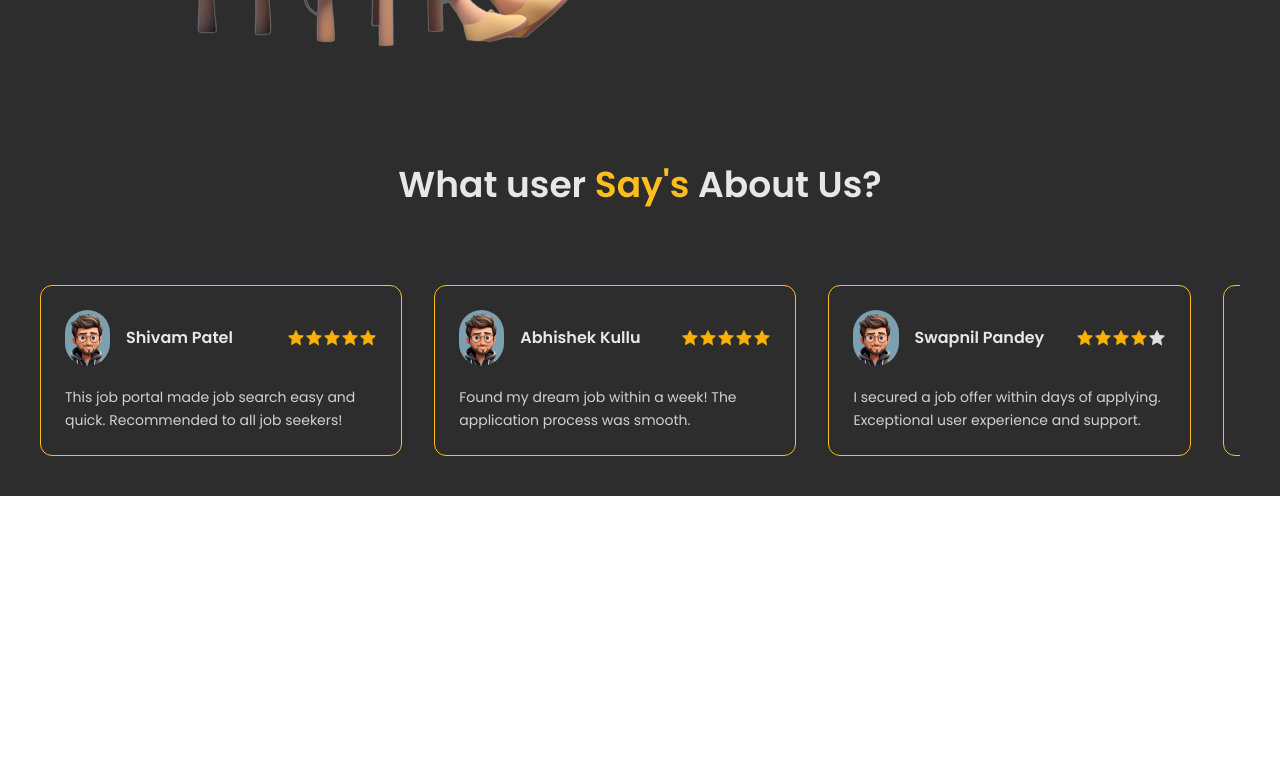
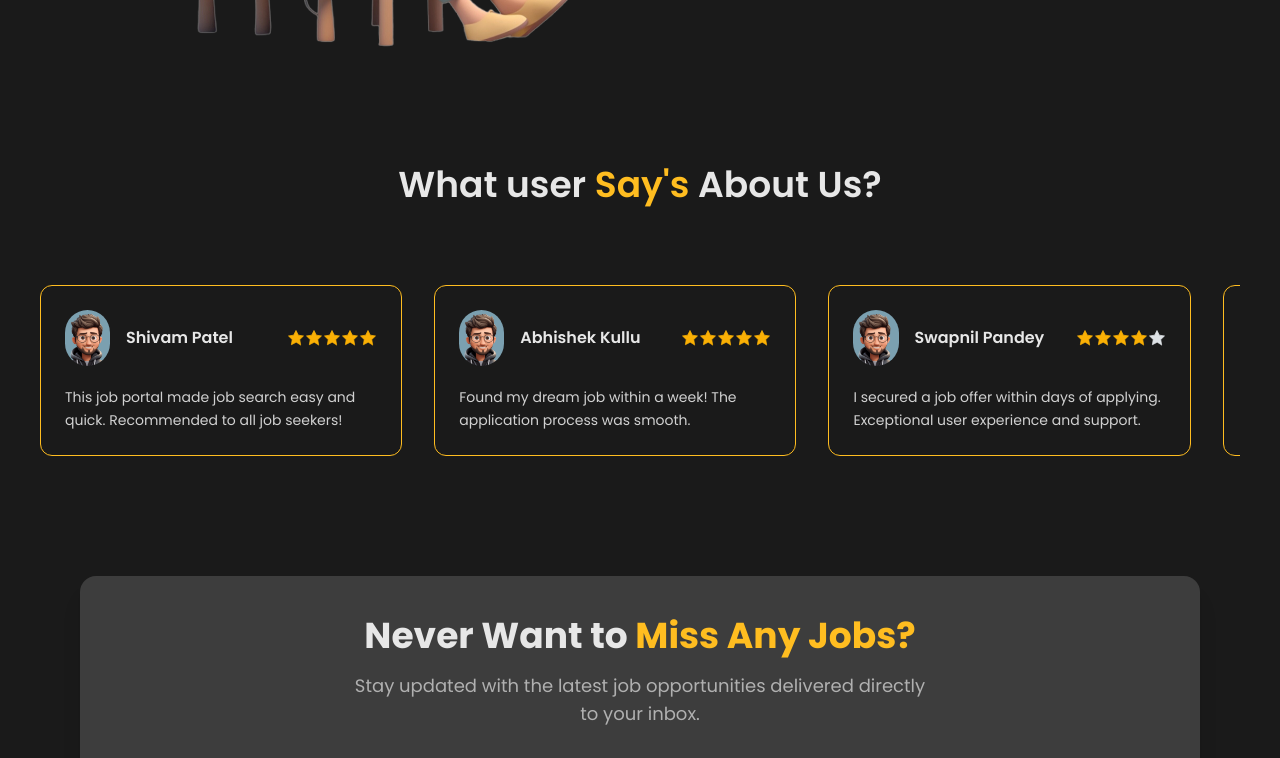
Before and after one commit to rajans01github/JOB-PORTAL, a React (Create React App) app in the folder job-portal/: page / in a window 1280 px wide. Shown: the part 2000-2758 px from the top of the page. Before the commit the page ends 2496 px from the top, so only its background shows below. Built offline with nearby package versions, Linux system fonts and the light colour scheme.

Commit message:
Subscribe button added 🔥

```diff
--- /dev/null
+++ b/job-portal/src/Landingpage/Subscribe.tsx
@@ -0,0 +1,39 @@
+const Subscribe = () => {
+  return (
+    <div className="mt-20 mb-20 mx-4 md:mx-20 py-10 px-6 bg-mine-shaft-900 rounded-2xl shadow-xl text-center flex flex-col items-center">
+
+      {/* Heading */}
+      <h2 className="text-3xl md:text-4xl font-bold text-mine-shaft-100 mb-4">
+        Never Want to <span className="text-bright-sun-400">Miss Any Jobs?</span>
+      </h2>
+
+      {/* Subheading */}
+      <p className="text-base md:text-lg text-mine-shaft-300 mb-8 max-w-xl">
+        Stay updated with the latest job opportunities delivered directly to your inbox.
+      </p>
+
+      {/* Subscription Form */}
+      <form className="flex flex-col sm:flex-row gap-4 w-full max-w-2xl justify-center items-center">
+        <input
+          type="email"
+          required
+          placeholder="Enter your email address"
+          className="px-6 py-3 w-full sm:w-3/4 border border-gray-300 rounded-full focus:outline-none focus:ring-2 focus:ring-bright-sun-400 text-sm"
+        />
+        <button
+          type="submit"
+          className="px-6 py-3 bg-bright-sun-400 hover:bg-yellow-400 transition duration-300 text-white font-semibold rounded-full text-sm"
+        >
+          Subscribe
+        </button>
+      </form>
+
+      {/* Optional Note */}
+      <p className="text-xs text-gray-400 mt-5">
+        We respect your privacy. No spam, ever.
+      </p>
+    </div>
+  );
+};
+
+export default Subscribe;
--- a/job-portal/src/Pages/Homepage.tsx
+++ b/job-portal/src/Pages/Homepage.tsx
@@ -2,18 +2,21 @@ import Header from "../Header/Header";
 import Companies from "../Landingpage/Companies";
 import DreamJobs from "../Landingpage/Dreamjob";
 import Jobcategory from "../Landingpage/JobCategory";
+import Subscribe from "../Landingpage/Subscribe";
 import Testimonials from "../Landingpage/Testimonials";
 import Working from "../Landingpage/Working";
 
 const Homepage = () => {
   return (
-    <div className="min-h-screen bg-mine-shaft-950 font-['poppins']">
+    <div className="min-h-screen bg-[#1a1a1a] font-['Poppins']">
       <Header />
       <DreamJobs />
       <Companies />
       <Jobcategory />
-      <Working/>
-      <Testimonials/>
+      <Working />
+      <Testimonials />
+      <Subscribe />
+      <div className="pb-20" /> {/* bottom spacing to avoid white space clash */}
     </div>
   );
 };
```
